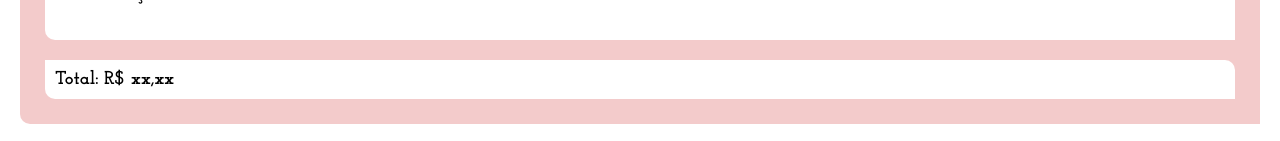
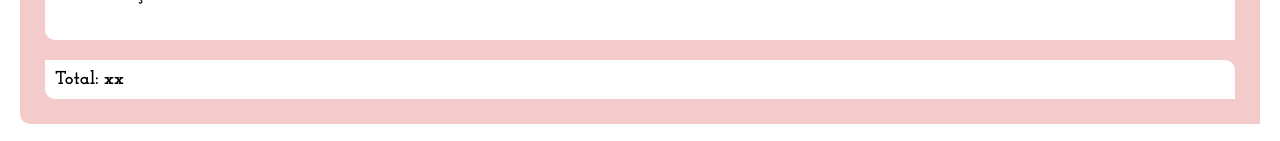
Before and after one commit to danieljosias/manicure-client, a React (Vite) app: page /clients in a window 1280 px wide. Shown: the part 885-1026 px from the top of the page. Built offline with nearby package versions, Linux system fonts and the light colour scheme.

Commit message:
fix: acrescentado o total de clientes

```diff
--- a/src/pages/Clients/index.jsx
+++ b/src/pages/Clients/index.jsx
@@ -84,7 +84,7 @@ export const Clients = () => {
             <ClientsCard isOpen={isOpen}/>
 
             <Box bg='white' p='10' borderRadius='0px 10px 0px 10px'>
-              <Heading as='h3'>Total: R$ xx,xx</Heading>
+              <Heading as='h3'>Total: xx</Heading>
             </Box>
           </Flex>
         </Flex>
```
